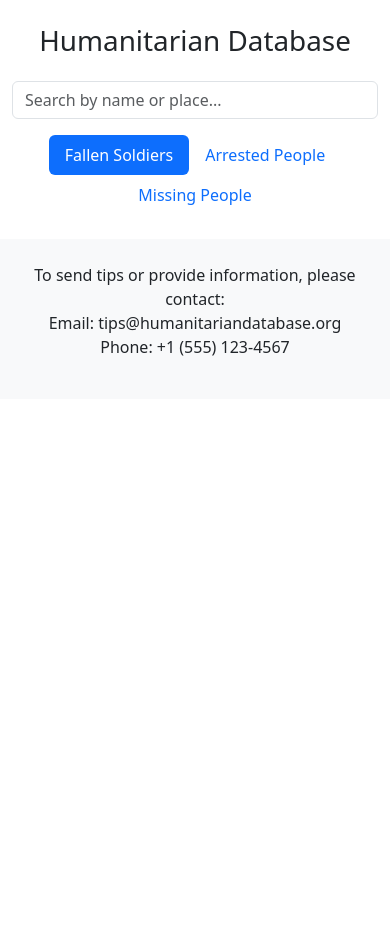
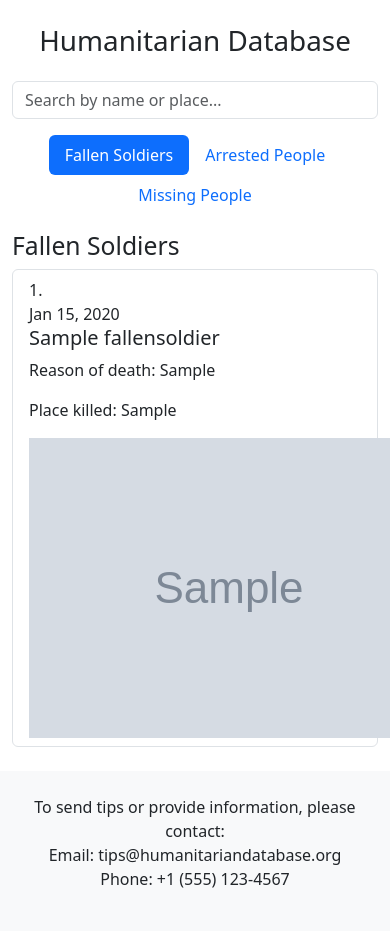
Before and after one commit to Sajeyks/humanitarian-db, a Django app: page / in a window 390 px wide; the page is wider, and only the part inside the window is pictured. Before the commit the page ends 356 px from the top of that part, so only its background shows below. Run offline with Django 5.2, Linux system fonts and the light colour scheme; tables that the repository leaves empty hold one stand-in row (values such as "Sample post"); grey boxes marked "Sample" are stand-in pictures.

Commit message:
refactor: Update static file path for home.html

```diff
--- a/listings/templates/listings/home.html
+++ b/listings/templates/listings/home.html
@@ -6,10 +6,9 @@
     <title>Humanitarian Database</title>
     <link href="https://cdn.jsdelivr.net/npm/bootstrap@5.3.0-alpha1/dist/css/bootstrap.min.css" rel="stylesheet">
     {% load static %}
-    <link rel="stylesheet" href="{% static 'your_app_name/styles.css' %}">
+    <link rel="stylesheet" href="{% static 'listings/styles.css' %}">
 </head>
 <body>
-    <div class="content-wrapper">
     <div class="container mt-4">
         <h1 class="text-center mb-4">Humanitarian Database</h1>
 
@@ -30,11 +29,90 @@
         </ul>
 
         <div class="tab-content" id="pills-tabContent">
-                <!-- Content remains the same as in the previous version -->
+            <div class="tab-pane fade show active" id="pills-soldiers" role="tabpanel" aria-labelledby="pills-soldiers-tab">
+                <h2>Fallen Soldiers</h2>
+                <ol class="list-group list-group-numbered">
+                    {% for soldier in fallen_soldiers %}
+                    <li class="list-group-item searchable" data-name="{{ soldier.name }}" data-place="{{ soldier.place_killed }}">
+                        <div class="row">
+                            <div class="col-md-9">
+                                <div class="date-box">{{ soldier.date|date:"M d, Y" }}</div>
+                                <h5>{{ soldier.name }}</h5>
+                                <p>Reason of death: {{ soldier.reason_of_death }}</p>
+                                <p>Place killed: {{ soldier.place_killed }}</p>
+                            </div>
+                            <div class="col-md-3">
+                                {% if soldier.photo %}
+                                <img src="{{ soldier.photo.url }}" alt="{{ soldier.name }}" class="person-photo" data-bs-toggle="modal" data-bs-target="#imageModal" data-src="{{ soldier.photo.url }}">
+                                {% endif %}
+                            </div>
+                        </div>
+                    </li>
+                    {% empty %}
+                    <li class="list-group-item">No fallen soldiers recorded.</li>
+                    {% endfor %}
+                </ol>
+            </div>
+
+            <div class="tab-pane fade" id="pills-arrested" role="tabpanel" aria-labelledby="pills-arrested-tab">
+                <h2>Arrested People</h2>
+                <ol class="list-group list-group-numbered">
+                    {% for person in arrested_people %}
+                    <li class="list-group-item searchable" data-name="{{ person.name }}" data-place="{{ person.police_station }}">
+                        <div class="row">
+                            <div class="col-md-9">
+                                <div class="date-box">{{ person.date|date:"M d, Y" }}</div>
+                                <h5>{{ person.name }}</h5>
+                                <p>Police station: {{ person.police_station }}</p>
+                                <span class="tag {% if person.has_representation %}tag-represented{% else %}tag-not-represented{% endif %}">
+                                    {% if person.has_representation %}Represented{% else %}Not Represented{% endif %}
+                                </span>
+                            </div>
+                            <div class="col-md-3">
+                                {% if person.photo %}
+                                <img src="{{ person.photo.url }}" alt="{{ person.name }}" class="person-photo" data-bs-toggle="modal" data-bs-target="#imageModal" data-src="{{ person.photo.url }}">
+                                {% endif %}
+                            </div>
+                        </div>
+                    </li>
+                    {% empty %}
+                    <li class="list-group-item">No arrested people recorded.</li>
+                    {% endfor %}
+                </ol>
+            </div>
+
+            <div class="tab-pane fade" id="pills-missing" role="tabpanel" aria-labelledby="pills-missing-tab">
+                <h2>Missing People</h2>
+                <ol class="list-group list-group-numbered">
+                    {% for person in missing_people %}
+                    <li class="list-group-item searchable {% if person.found %}found{% endif %}" data-name="{{ person.name }}">
+                        <div class="row">
+                            <div class="col-md-9">
+                                <div class="date-box">{{ person.time_of_missing|date:"M d, Y H:i" }}</div>
+                                <h5>{{ person.name }}</h5>
+                                <span class="tag {% if person.found %}tag-found{% else %}tag-missing{% endif %}">
+                                    {% if person.found %}Found{% else %}Missing{% endif %}
+                                </span>
+                                {% if person.found %}
+                                <p>Found on: <span class="date-box">{{ person.date_found|date:"M d, Y" }}</span></p>
+                                {% endif %}
+                            </div>
+                            <div class="col-md-3">
+                                {% if person.photo %}
+                                <img src="{{ person.photo.url }}" alt="{{ person.name }}" class="person-photo" data-bs-toggle="modal" data-bs-target="#imageModal" data-src="{{ person.photo.url }}">
+                                {% endif %}
+                            </div>
+                        </div>
+                    </li>
+                    {% empty %}
+                    <li class="list-group-item">No missing people recorded.</li>
+                    {% endfor %}
+                </ol>
             </div>
         </div>
     </div>
 
+    <!-- Footer -->
     <footer class="bg-light text-center text-lg-start mt-4">
         <div class="container p-4">
             <p class="text-center">
@@ -61,8 +139,7 @@
     </div>
 
     <script src="https://cdn.jsdelivr.net/npm/bootstrap@5.3.0-alpha1/dist/js/bootstrap.bundle.min.js"></script>
-    <script>
-        // JavaScript remains the same as in the previous version
-    </script>
+    <script src="{% static 'listings/scripts.js' %}"></script>
+
 </body>
 </html>
```
Lines whose indentation alone changed are shown as unchanged.
